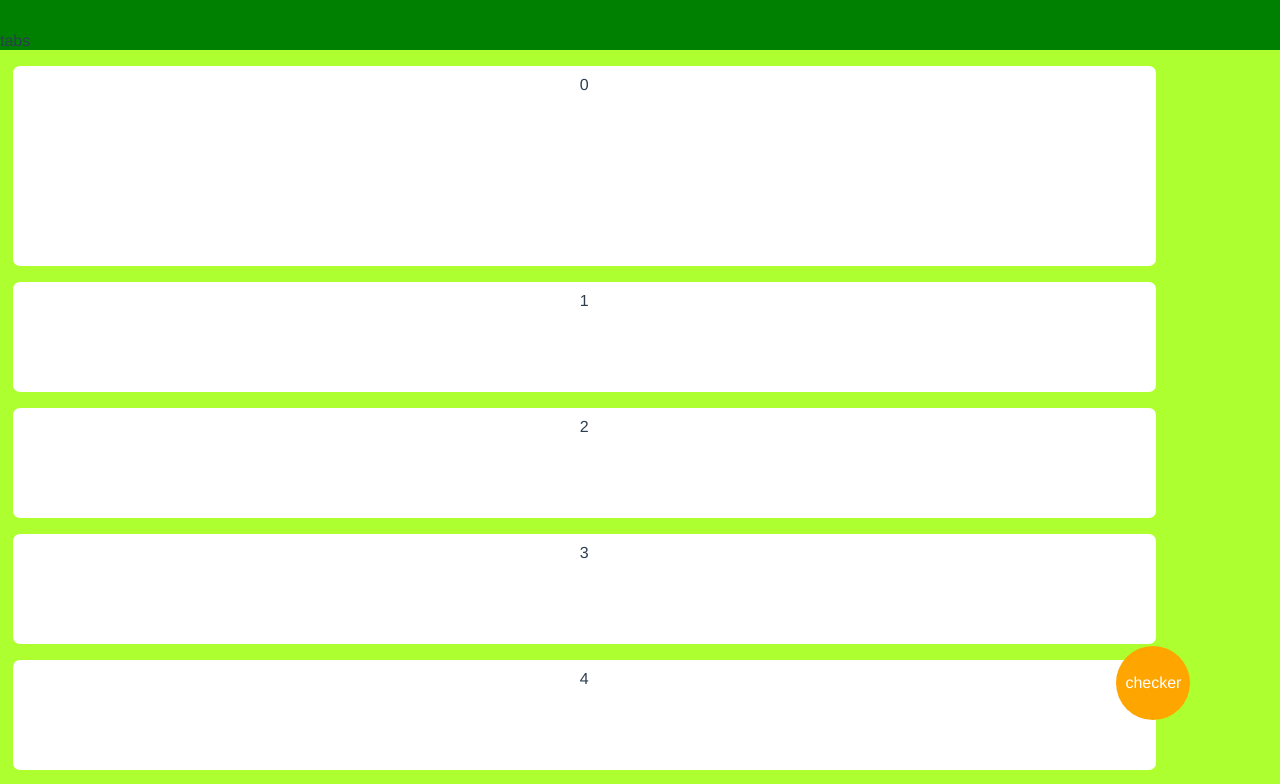
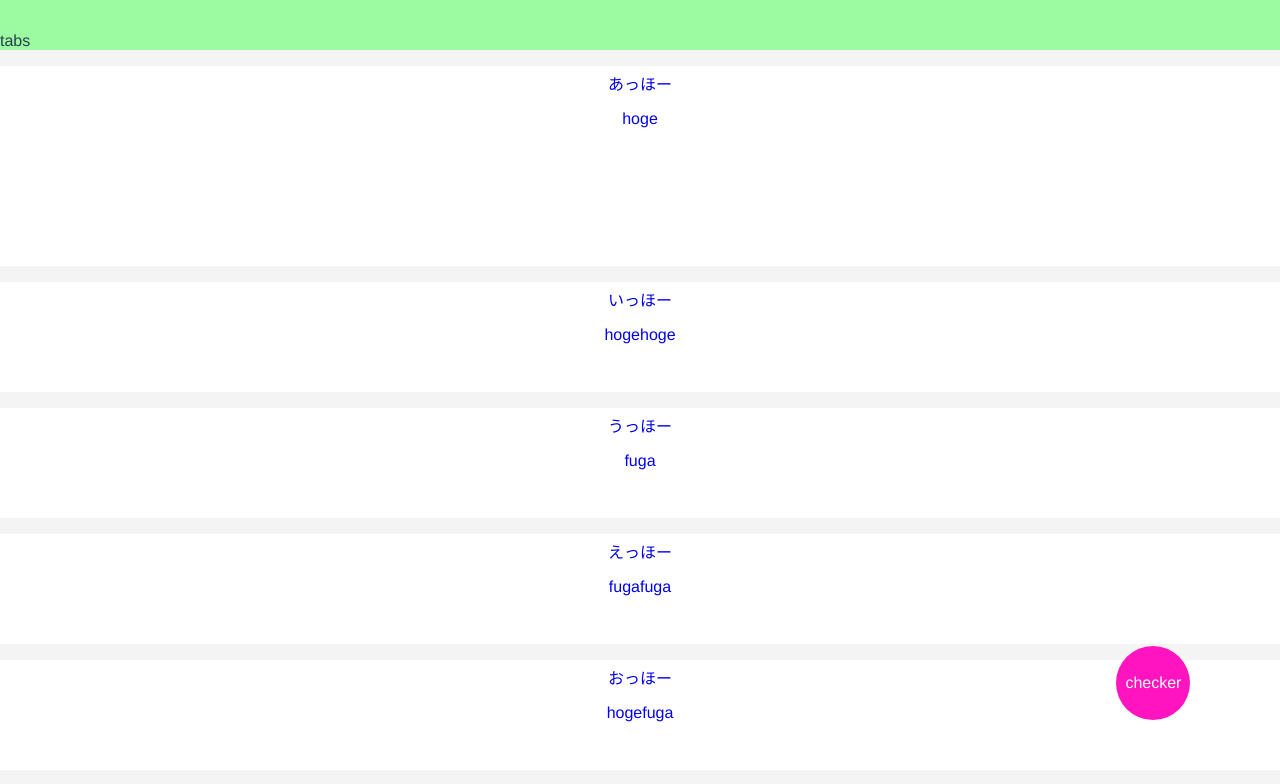
Before and after one commit to canartsavetheworldinc/spajam2019, a Vue app: page / in a window 1280 px wide. Shown: the top 784 px of the page. Built offline with nearby package versions, Linux system fonts and the light colour scheme.

Commit message:
detail画面など

```diff
--- a/public/main.css
+++ b/public/main.css
@@ -1,3 +1,4 @@
 body {
 	min-height: 100vh;
+	color: #323232;
 }
--- a/src/components/Checker.vue
+++ b/src/components/Checker.vue
@@ -1,5 +1,5 @@
 <template>
-  <router-link to="/about">
+  <router-link to="/catalog">
     <div class="checker-container">
       checker
     </div>
@@ -26,7 +26,7 @@ export default {
   padding: 12px;
   /* border: 1px solid orangered; */
   border-radius: 100px;
-  background-color: orange;
+  background-color: #ff14c0;
   color: white;
 }
 </style>
--- a/src/components/News.vue
+++ b/src/components/News.vue
@@ -1,8 +1,7 @@
 <template>
   <div class="news-container">
-    <NewsItem class="news-item" :key="i" v-for="(article, i) in articles">
-      {{ i }}
-      {{ article }}
+    <NewsItem class="news-item" :key="i" :id="i" :title="article.title" v-for="(article, i) in articles">
+      {{ article.content }}
     </NewsItem>
   </div>
 </template>
@@ -29,7 +28,7 @@ export default {
   /* display: flex;
   flex-direction: column;
   align-items: center; */
-  background-color: greenyellow;
+  background-color: #f5f4f5;
 }
 .news-item:first-child {
   height: 180px;
--- a/src/components/NewsItem.vue
+++ b/src/components/NewsItem.vue
@@ -1,6 +1,9 @@
 <template>
   <div class="news-item-container">
-    <slot></slot>
+    <router-link class="link" :to="link">
+      <div>{{ title || "notitle" }}</div>
+      <p><slot></slot></p>
+    </router-link>
   </div>
 </template>
 
@@ -8,7 +11,13 @@
 export default {
   name: 'NewsItem',
   props: {
+    id: Number,
     title: String
+  },
+  computed: {
+    link () {
+      return `/news/${this.id}`
+    }
   }
 }
 </script>
@@ -16,11 +25,18 @@ export default {
 <!-- Add "scoped" attribute to limit CSS to this component only -->
 <style scoped>
 .news-item-container {
-  width: 87.7%;
+  /* width: 87.7%; */
   height: 90px;
-  margin: 16px 13px;
+  /* margin: 16px 13px; */
+  margin: 16px 0;
   padding: 10px;
-  border-radius: 7px;
+  /* border-radius: 7px; */
   background-color: white;
+  color: #323232;
+}
+.link {
+  display: block;
+  width: 100%;
+  height: 100%;
 }
 </style>
--- a/src/components/Tabs.vue
+++ b/src/components/Tabs.vue
@@ -19,6 +19,6 @@ export default {
   display: flex;
   align-items: flex-end;
   height: 50px;
-  background-color: green;
+  background-color: #9cfaa0;
 }
 </style>
--- a/src/router.js
+++ b/src/router.js
@@ -7,6 +7,13 @@ Vue.use(Router)
 export default new Router({
   mode: 'history',
   base: process.env.BASE_URL,
+  scrollBehavior (to, from, savedPosition) {
+    if (savedPosition) {
+      return savedPosition
+    } else {
+      return { x: 0, y: 0 }
+    }
+  },
   routes: [
     {
       path: '/',
@@ -20,6 +27,16 @@ export default new Router({
       // this generates a separate chunk (about.[hash].js) for this route
       // which is lazy-loaded when the route is visited.
       component: () => import(/* webpackChunkName: "about" */ './views/About.vue')
+    },
+    {
+      path: '/news/:id',
+      name: 'detail',
+      component: () => import(/* webpackChunkName: "detail" */ './views/Detail.vue')
+    },
+    {
+      path: '/catalog',
+      name: 'catalog',
+      component: () => import(/* webpackChunkName: "catalog" */ './views/Catalog.vue')
     }
   ]
 })
--- a/src/store.js
+++ b/src/store.js
@@ -5,7 +5,28 @@ Vue.use(Vuex)
 
 export default new Vuex.Store({
   state: {
-    articles: new Array(30).fill(null)
+    articles: [
+      {
+        title: 'あっほー',
+        content: 'hoge'
+      },
+      {
+        title: 'いっほー',
+        content: 'hogehoge'
+      },
+      {
+        title: 'うっほー',
+        content: 'fuga'
+      },
+      {
+        title: 'えっほー',
+        content: 'fugafuga'
+      },
+      {
+        title: 'おっほー',
+        content: 'hogefuga'
+      }
+    ]
   },
   mutations: {
 
--- a/src/views/Detail.vue
+++ b/src/views/Detail.vue
@@ -1,5 +1,24 @@
 <template>
   <div class="detail">
-    <h1>This is an detail page</h1>
+    <h1>{{ article.title }}</h1>
+    <p>{{ article.content }}</p>
   </div>
 </template>
+
+<script>
+export default {
+  computed: {
+    debug () {
+      console.log(this.$route.params.id)
+      return 'debug'
+    },
+    article () {
+      const id = this.$route.params.id
+      if (id === undefined) {
+        return {}
+      }
+      return this.$store.getters.articles[id]
+    }
+  }
+}
+</script>
```
